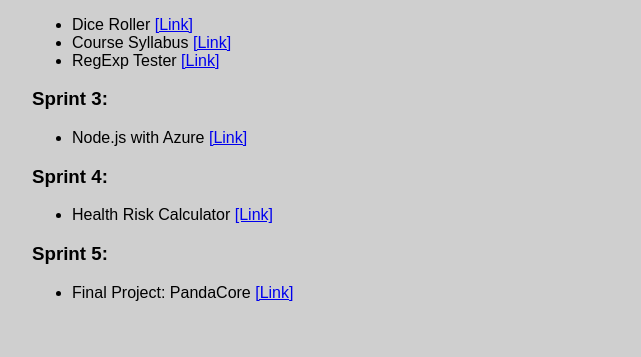
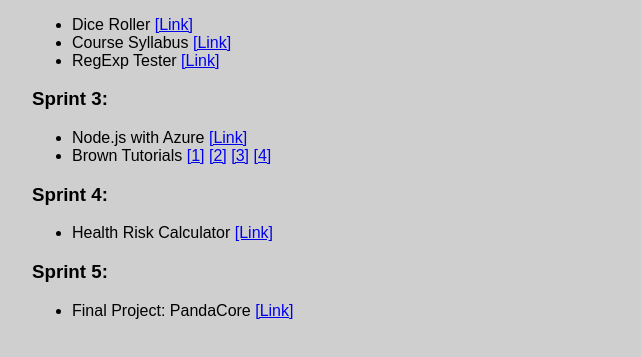
Before and after one commit to CartierCodes/LEW-Software-Engineering, a website: page index.html in a window 1280 px wide. Shown: the part 105-462 px from the top of the page, without its empty margins (208-849 px from the left). Drawn offline with Linux system fonts and the light colour scheme.

Commit message:
included brown tutorials

```diff
--- a/index.html
+++ b/index.html
@@ -30,6 +30,12 @@
         <h3>Sprint 3:</h3>
         <ul>
             <li>Node.js with Azure <a href="https://cb-nodejs-hello-world.azurewebsites.net/">[Link]</a></li>
+            <li>Brown Tutorials
+                <a href="https://learning.oreilly.com/library/view/web-development-with/9781492053507/ch01.html">[1]</a>
+                <a href="https://learning.oreilly.com/library/view/web-development-with/9781492053507/ch02.html">[2]</a>
+                <a href="https://learning.oreilly.com/library/view/web-development-with/9781492053507/ch03.html">[3]</a>
+                <a href="https://learning.oreilly.com/library/view/web-development-with/9781492053507/ch04.html">[4]</a>
+            </li>
         </ul>
         <h3>Sprint 4:</h3>
         <ul>
```
